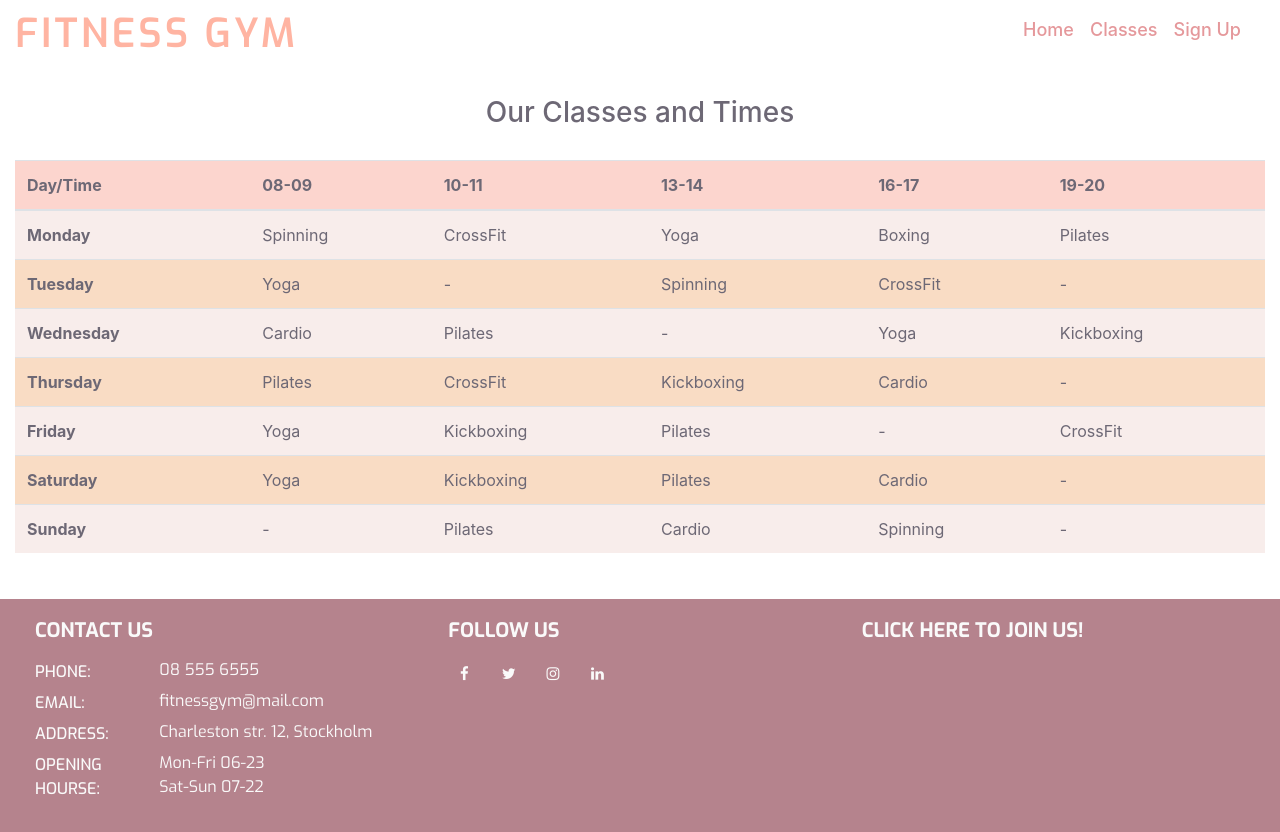
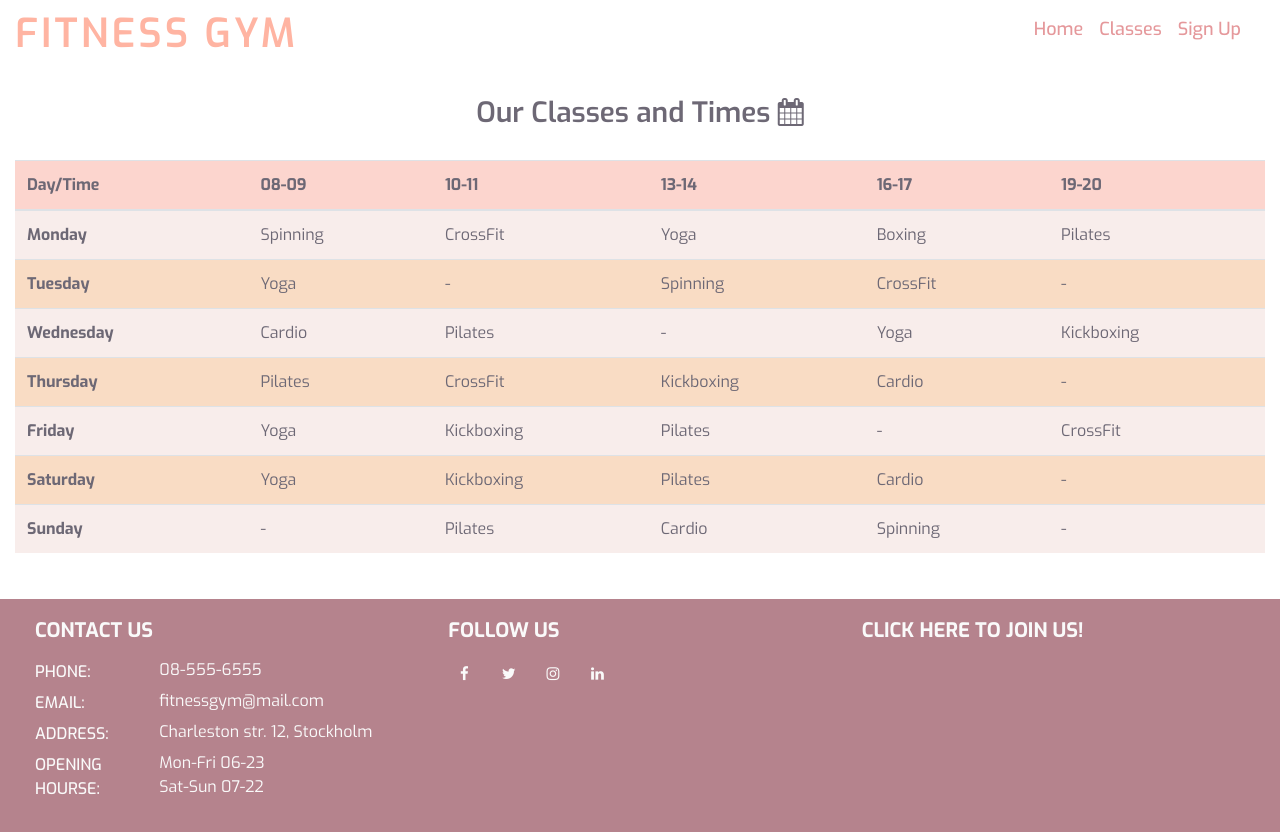
Before and after one commit to Ahmedaboujeeb/milestone1, a plain HTML site: page classes.html in a window 1280 px wide. Drawn offline with nearby package versions, Linux system fonts and the light colour scheme.

Commit message:
added call me func to the other pages and calendar symbol

```diff
--- a/assets/css/stylesheet.css
+++ b/assets/css/stylesheet.css
@@ -76,6 +76,10 @@ header {
 }
 
 /* --------- Body --------- */
+
+body {
+    font-family: "Exo", sans-serif;
+}
 
 .about-us,
 .why-join-us {
@@ -262,7 +266,7 @@ footer h5 {
 
 .heading {
     color: #6d6875;;
-    font-weight: 500;
+    font-weight: 600;
     text-align: center;
     margin-top: 30px;
     margin-bottom: 30px;
--- a/classes.html
+++ b/classes.html
@@ -56,8 +56,8 @@
         <div class="container-fluid">
             <div class="row">
                 <div class="col">
-                    <div class="heading">
-                        <h3>Our Classes and Times</h3>
+                    <div>
+                        <h3 class="heading">Our Classes and Times <i class="fa fa-calendar"></i></h3>
                     </div>
                     <div class="table-responsive">
                         <table class="table">
@@ -155,7 +155,7 @@
                     </div>
                     <div class="value">
                         <p>
-                            08 555 6555
+                            <a href="tel:08-555-6555">08-555-6555</a>
                         </p>
                     </div>
                 </div>
```
Also changed, not shown: index.html (+1 -1 lines), signup.html (+1 -1 lines).
